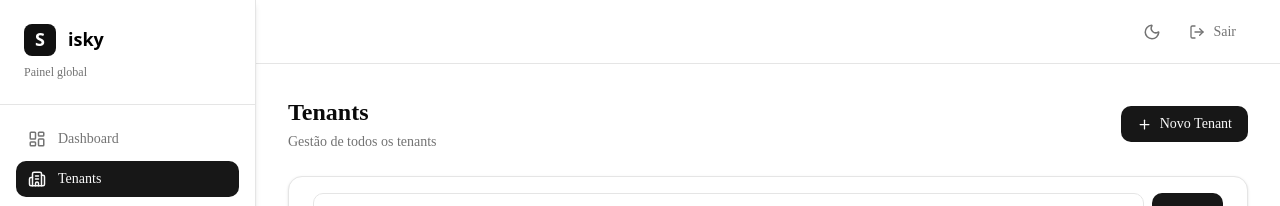
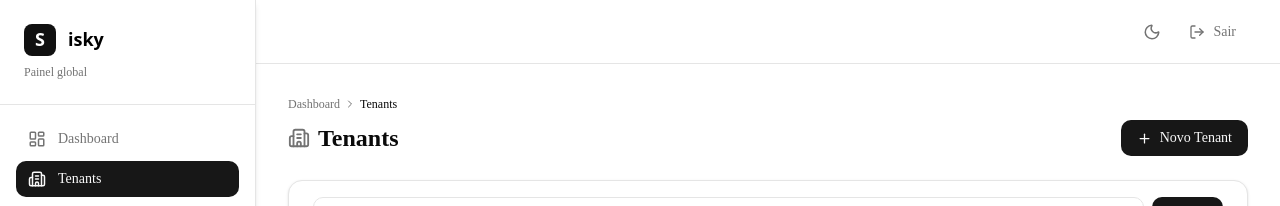
Before and after one commit to rodrigoinfosistec/sisky-admin, a Next.js app: page /tenants in a window 1280 px wide. Shown: the top 206 px of the page. Built offline with nearby package versions, Linux system fonts and the light colour scheme; no server answers.

Commit message:
feat: add PageHeader with breadcrumb to all pages

```diff
--- a/app/(app)/dashboard/page.tsx
+++ b/app/(app)/dashboard/page.tsx
@@ -5,6 +5,7 @@ import { LayoutDashboard, Building2, Users, TrendingUp } from "lucide-react";
 import api from "@/lib/api";
 import PageTitle from "@/components/page-title";
 import { SkeletonCard } from "@/components/skeleton";
+import PageHeader from "@/components/page-header";
 
 interface Metrics {
     totalTenants: number;
@@ -50,10 +51,11 @@ export default function DashboardPage() {
         <div>
             <PageTitle title="Dashboard" />
 
-            <div className="mb-6">
-                <h1 className="text-2xl font-bold text-foreground">Dashboard</h1>
-                <p className="text-muted-foreground text-sm mt-1">Visão global do Sisky</p>
-            </div>
+            <PageHeader
+                title="Dashboard"
+                icon={<LayoutDashboard size={22} />}
+                breadcrumb={[{ label: "Dashboard" }]}
+            />
 
             <div className="grid grid-cols-1 sm:grid-cols-2 lg:grid-cols-4 gap-4">
                 {loading ? (
--- a/app/(app)/tenants/[id]/page.tsx
+++ b/app/(app)/tenants/[id]/page.tsx
@@ -6,6 +6,7 @@ import { ArrowLeft, Building2, Package, Users } from "lucide-react";
 import { toast } from "sonner";
 import api from "@/lib/api";
 import PageTitle from "@/components/page-title";
+import PageHeader from "@/components/page-header";
 
 interface TenantDetailsCompany {
     id: number;
@@ -65,13 +66,15 @@ export default function TenantDetailsPage() {
         <div>
             <PageTitle title={tenant.name} />
 
-            <div className="flex items-center justify-between mb-6">
-                <div>
-                    <h1 className="text-2xl font-bold text-foreground">{tenant.name}</h1>
-                    <p className="text-muted-foreground text-sm mt-1">
-                        {tenant.subdomain}.sisky.com.br · {tenant.active ? "Ativo" : "Inativo"}
-                    </p>
-                </div>
+            <PageHeader
+                title={tenant.name}
+                icon={<Building2 size={22} />}
+                breadcrumb={[
+                    { label: "Dashboard", href: "/dashboard" },
+                    { label: "Tenants", href: "/tenants" },
+                    { label: tenant.name },
+                ]}
+                actions={
                     <a
                         href="/tenants"
                         className="flex items-center gap-2 px-4 py-2 text-sm border border-border text-foreground rounded-lg hover:bg-muted transition-colors"
@@ -79,7 +82,8 @@ export default function TenantDetailsPage() {
                         <ArrowLeft size={15} />
                         Voltar
                     </a>
-            </div>
+                }
+            />
 
             <div className="grid grid-cols-1 md:grid-cols-3 gap-4 mb-6">
                 <div className="bg-card rounded-xl border border-border p-5 flex flex-col gap-2">
@@ -159,6 +163,6 @@ export default function TenantDetailsPage() {
                     )}
                 </div>
             </div>
-        </div >
+        </div>
     );
 }
--- a/app/(app)/tenants/page.tsx
+++ b/app/(app)/tenants/page.tsx
@@ -1,7 +1,7 @@
 "use client";
 
 import { useEffect, useState } from "react";
-import { Eye, Plus, Pencil, Trash2 } from "lucide-react";
+import { Eye, Plus, Pencil, Trash2, Building2 } from "lucide-react";
 import { toast } from "sonner";
 import api from "@/lib/api";
 import ConfirmDialog from "@/components/confirm-dialog";
@@ -9,6 +9,7 @@ import CreateTenantModal from "./components/CreateTenantModal";
 import EditTenantModal from "./components/EditTenantModal";
 import PageTitle from "@/components/page-title";
 import { SkeletonTable } from "@/components/skeleton";
+import PageHeader from "@/components/page-header";
 
 interface Tenant {
     id: number;
@@ -111,11 +112,14 @@ export default function TenantsPage() {
         <div>
             <PageTitle title="Tenants" />
 
-            <div className="flex items-center justify-between mb-6">
-                <div>
-                    <h1 className="text-2xl font-bold text-foreground">Tenants</h1>
-                    <p className="text-muted-foreground text-sm mt-1">Gestão de todos os tenants</p>
-                </div>
+            <PageHeader
+                title="Tenants"
+                icon={<Building2 size={22} />}
+                breadcrumb={[
+                    { label: "Dashboard", href: "/dashboard" },
+                    { label: "Tenants" },
+                ]}
+                actions={
                     <button
                         onClick={() => setShowCreateModal(true)}
                         className="flex items-center gap-2 bg-primary text-primary-foreground px-4 py-2 rounded-lg text-sm font-medium hover:bg-primary/90 transition-colors"
@@ -123,7 +127,8 @@ export default function TenantsPage() {
                         <Plus size={15} />
                         Novo Tenant
                     </button>
-            </div>
+                }
+            />
 
             <div className="bg-card rounded-xl shadow-sm overflow-hidden border border-border">
                 <div className="px-4 lg:px-6 py-4 border-b border-border">
--- /dev/null
+++ b/components/page-header.tsx
@@ -0,0 +1,45 @@
+import { ReactNode } from "react";
+import Link from "next/link";
+import { ChevronRight } from "lucide-react";
+
+interface BreadcrumbItem {
+    label: string;
+    href?: string;
+}
+
+interface Props {
+    title: string;
+    icon?: ReactNode;
+    breadcrumb?: BreadcrumbItem[];
+    actions?: ReactNode;
+}
+
+export default function PageHeader({ title, icon, breadcrumb, actions }: Props) {
+    return (
+        <div className="mb-6">
+            {breadcrumb && breadcrumb.length > 0 && (
+                <nav className="flex items-center gap-1 text-xs text-muted-foreground mb-2">
+                    {breadcrumb.map((item, index) => (
+                        <span key={index} className="flex items-center gap-1">
+                            {index > 0 && <ChevronRight size={12} />}
+                            {item.href ? (
+                                <Link href={item.href} className="hover:text-foreground transition-colors">
+                                    {item.label}
+                                </Link>
+                            ) : (
+                                <span className="text-foreground">{item.label}</span>
+                            )}
+                        </span>
+                    ))}
+                </nav>
+            )}
+            <div className="flex items-center justify-between">
+                <div className="flex items-center gap-2">
+                    {icon && <span className="text-muted-foreground">{icon}</span>}
+                    <h1 className="text-2xl font-bold text-foreground">{title}</h1>
+                </div>
+                {actions && <div>{actions}</div>}
+            </div>
+        </div>
+    );
+}
```
Lines whose indentation alone changed are shown as unchanged.
